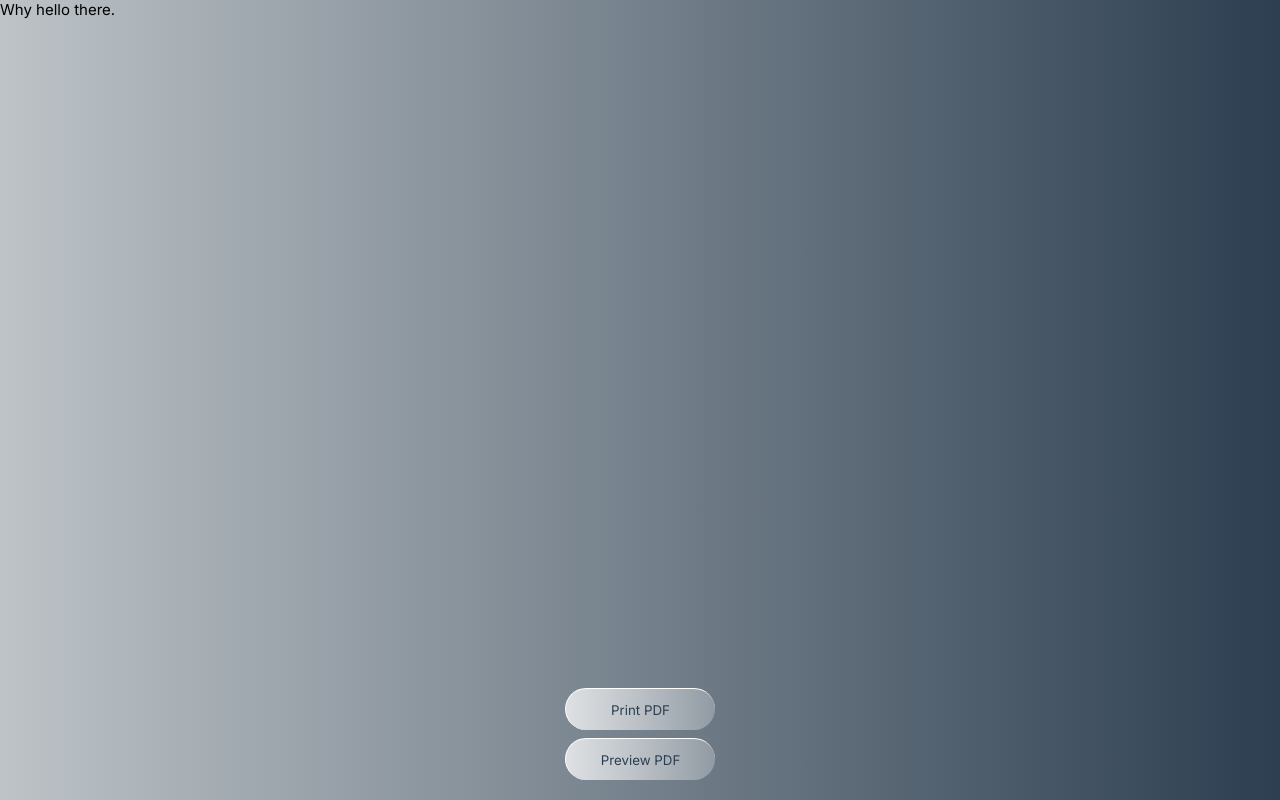
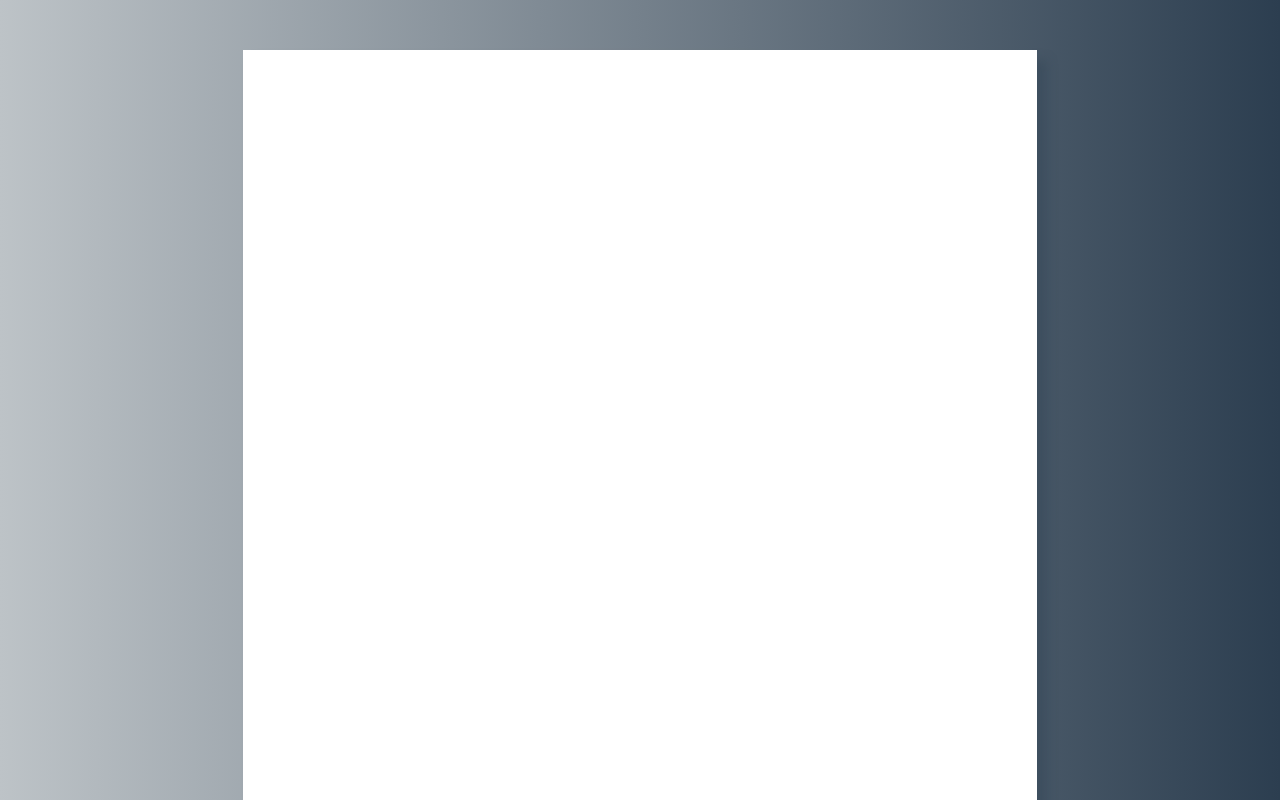
Before and after one commit to Vyonyx/cv-maker, a React (Create React App) app: page / in a window 1280 px wide. Both pictures are taken after a click on the button "Preview PDF". Shown: the top 800 px of the page. Built offline with nearby package versions, Linux system fonts and the light colour scheme; the HTML template or start-up script is replaced by a standard one.

Commit message:
Implimented basic CV page display to correct scale

```diff
--- a/src/App.js
+++ b/src/App.js
@@ -150,17 +150,19 @@ class App extends Component {
         </section>
 
         <section className='preview hide'>
-          <h1>Why hello there.</h1>
+          <div className='page'>
+
+          </div>
         </section>
 
-          <button style={printStyle} className='myButton print hide'>Print PDF</button>
-          <button style={previewStyle} onClick={this.toggleScreen} className='myButton'>Preview PDF</button>
+          <button style={printBtnStyle} className='myButton print hide'>Print PDF</button>
+          <button style={previewBtnStyle} onClick={this.toggleScreen} className='myButton'>Preview PDF</button>
       </div>
     );
   }
 }
 
-const previewStyle = {
+const previewBtnStyle = {
   position: 'absolute',
   bottom: '2rem',
   left: '50%',
@@ -168,7 +170,7 @@ const previewStyle = {
   width: '15rem',
 }
 
-const printStyle = {
+const printBtnStyle = {
   position: 'absolute',
   bottom: '7rem',
   left: '50%',
--- a/src/App.scss
+++ b/src/App.scss
@@ -249,6 +249,24 @@ html {
     color: transparent;
 }
 
+.preview {
+    display: flex;
+    justify-content: center;
+    align-items: flex-start;
+    padding: 5rem;
+    padding-bottom: 15rem;
+    width: 100vw;
+    min-height: 100vh;
+
+    .page {
+        $modifier: 1;
+        width: calc(210mm * $modifier);
+        height: calc(297mm * $modifier);
+        background: white;
+        box-shadow: 1rem 1rem 1rem rgba($default-blue, 0.35);
+    }
+}
+
 .hide {
     display: none;
 }
```
